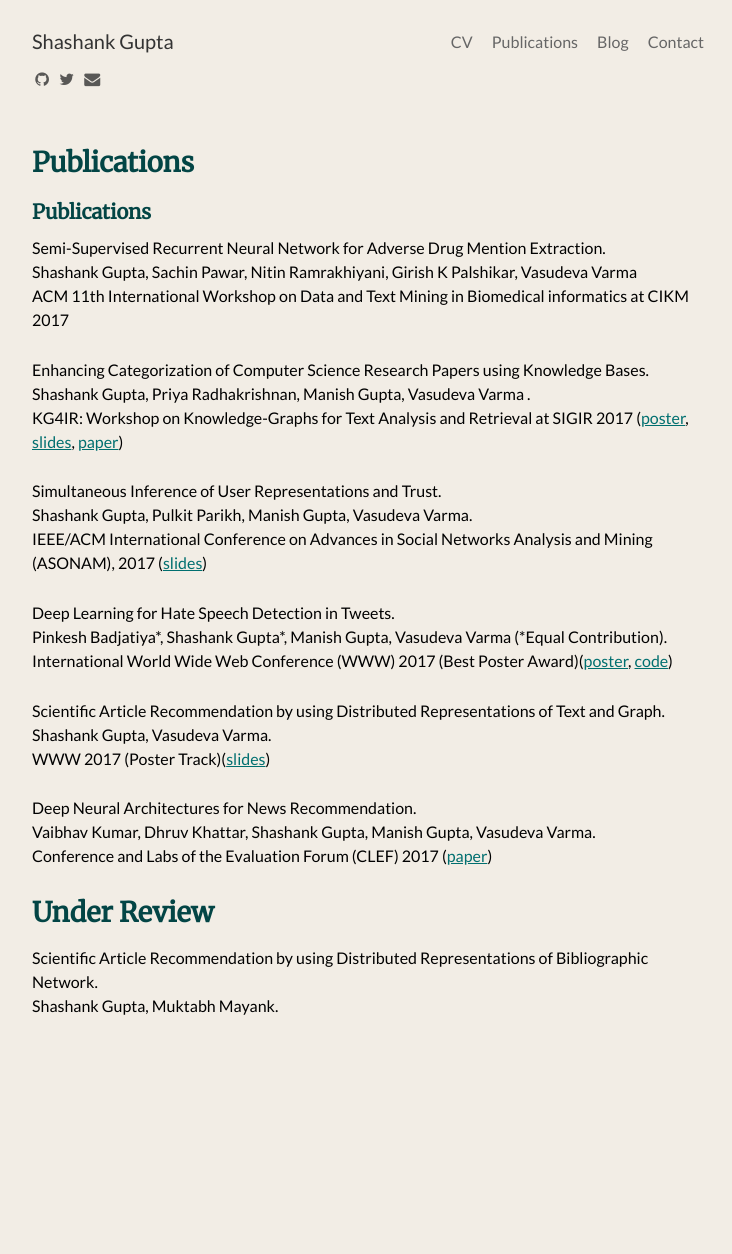
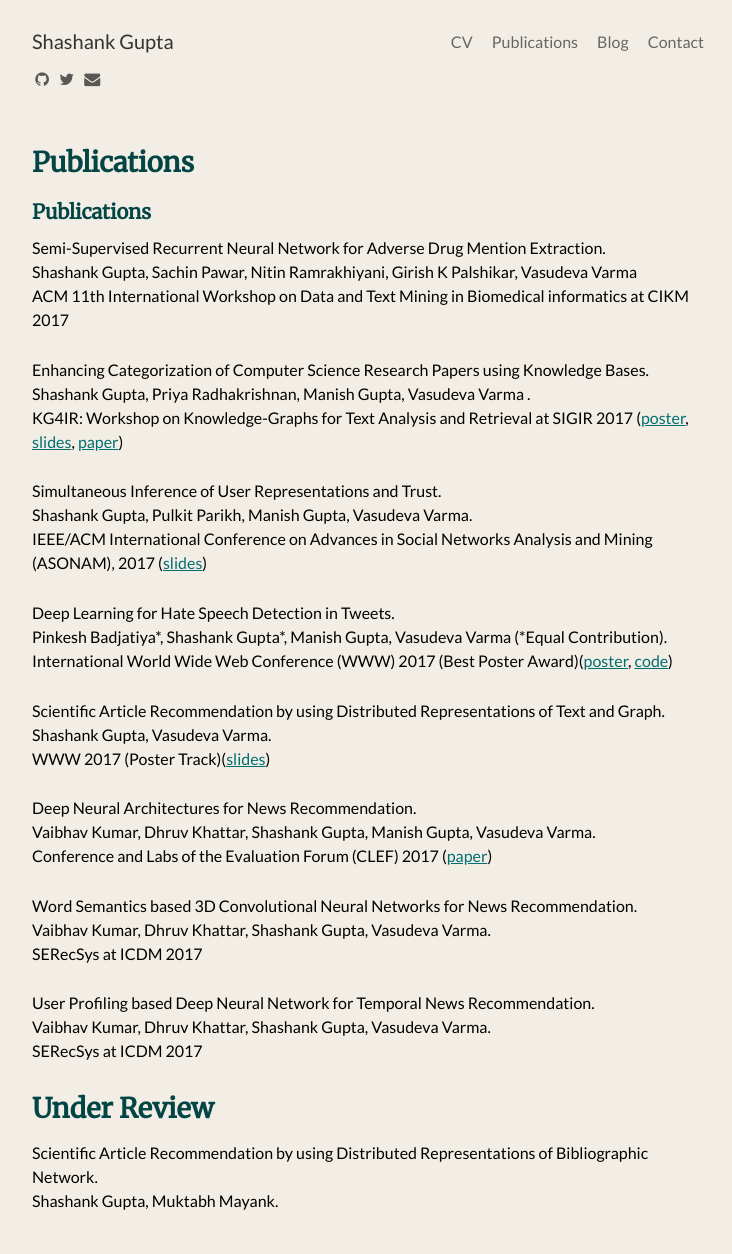
Before and after one commit to shashankg7/shashankg7.github.io, a Jekyll site: the page built from publications.md, in a window 1280 px wide. Shown: the whole page, without its empty margins (272-1004 px from the left). Built offline with Jekyll 4.4.1, drawn with Linux system fonts in a browser that asks for light colours; nearby versions of some CDN libraries; our own code applies the rules of GitHub Pages for plain Markdown files; before the commit the page ends 1059 px from its top, so only the background shows below that.

Commit message:
ICDM publications added

```diff
--- a/publications.md
+++ b/publications.md
@@ -30,6 +30,14 @@
 Vaibhav Kumar, Dhruv Khattar, Shashank Gupta, Manish Gupta, Vasudeva Varma. <br>
 Conference and Labs of the Evaluation Forum (CLEF) 2017 ([paper](https://drive.google.com/file/d/0B-7peEFiNjnUT1UzZDVNM0ZWRnc/view?usp=sharing))
 
+Word Semantics based 3D Convolutional Neural Networks for News Recommendation. <br>
+Vaibhav Kumar, Dhruv Khattar, Shashank Gupta, Vasudeva Varma. <br>
+SERecSys at ICDM 2017
+
+User Profiling based Deep Neural Network for Temporal News Recommendation. <br>
+Vaibhav Kumar, Dhruv Khattar, Shashank Gupta, Vasudeva Varma. <br>
+SERecSys at ICDM 2017
+
 
 ## Under Review
 Scientific Article Recommendation by using Distributed Representations of Bibliographic Network. <br>
```
Also changed, not shown: index.md (+1 -0 lines).
